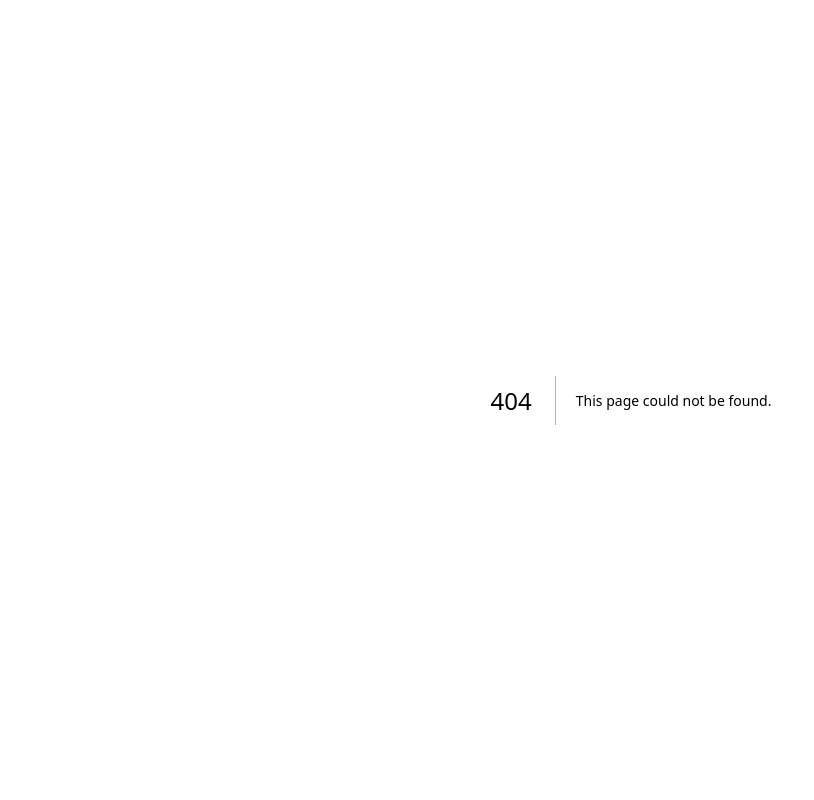
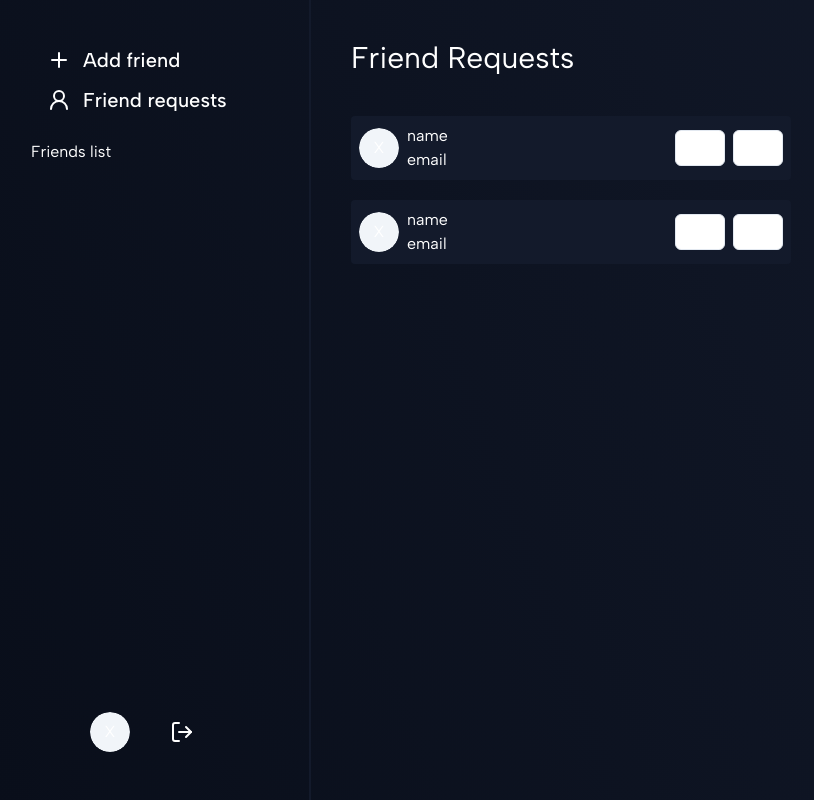
Before and after one commit to Ayush-Singh24/WhisperWire-FE, a Next.js app: page /requests in a window 1280 px wide. Before the commit this address had no page. Shown: the whole page, without its empty margins (9-823 px from the left). Built offline with nearby package versions, Linux system fonts and the light colour scheme; no server answers.

Commit message:
ui: made friend requests page

```diff
--- a/src/app/(protected)/layout.tsx
+++ b/src/app/(protected)/layout.tsx
@@ -10,9 +10,9 @@ export default async function DashboardLayout({
   const session = await auth();
   return (
     <SessionProvider session={session}>
-      <section className="w-screen h-screen flex">
+      <section className="w-screen h-screen flex max-w-[1540px]">
         <Sidebar />
-        <div className="w-3/4 p-10">{children}</div>
+        <div className="w-3/4 p-10 flex-1">{children}</div>
       </section>
     </SessionProvider>
   );
--- /dev/null
+++ b/src/app/(protected)/requests/page.tsx
@@ -0,0 +1,13 @@
+import FriendReq from "@/components/FriendReq";
+
+export default function Requests() {
+  return (
+    <main className="text-white flex flex-col gap-10 max-w-full">
+      <h1 className="text-3xl">Friend Requests</h1>
+      <div className="flex flex-col gap-5 md:w-1/2">
+        <FriendReq />
+        <FriendReq />
+      </div>
+    </main>
+  );
+}
--- /dev/null
+++ b/src/components/FriendReq.tsx
@@ -0,0 +1,28 @@
+import { Check, Cross, X } from "lucide-react";
+import { Avatar, AvatarFallback, AvatarImage } from "./ui/avatar";
+import { Button } from "./ui/button";
+
+export default function FriendReq() {
+  return (
+    <div className="flex items-center w-full bg-primary-color-light p-2 rounded">
+      <div className="flex gap-2 items-center mr-auto">
+        <Avatar>
+          <AvatarImage src={""} />
+          <AvatarFallback>{"X"}</AvatarFallback>
+        </Avatar>
+        <div className="max-h-36 overflow-hidden">
+          <h1>name</h1>
+          <h2>email</h2>
+        </div>
+      </div>
+      <div className="flex gap-2">
+        <Button variant={"outline"} size={"sm"}>
+          <Check />
+        </Button>
+        <Button variant={"outline"} size={"sm"}>
+          <X />
+        </Button>
+      </div>
+    </div>
+  );
+}
--- a/src/components/Sidebar.tsx
+++ b/src/components/Sidebar.tsx
@@ -9,7 +9,7 @@ export default function Sidebar() {
   const user = useCurrentUser();
 
   return (
-    <main className="w-1/4 h-full p-10 border-r-2 border-r-primary-color-light text-white flex flex-col gap-5">
+    <main className="hidden md:flex w-1/4 h-full p-10 border-r-2 border-r-primary-color-light text-white flex-col gap-5">
       <div className="flex flex-col">
         <Button
           asChild
```
